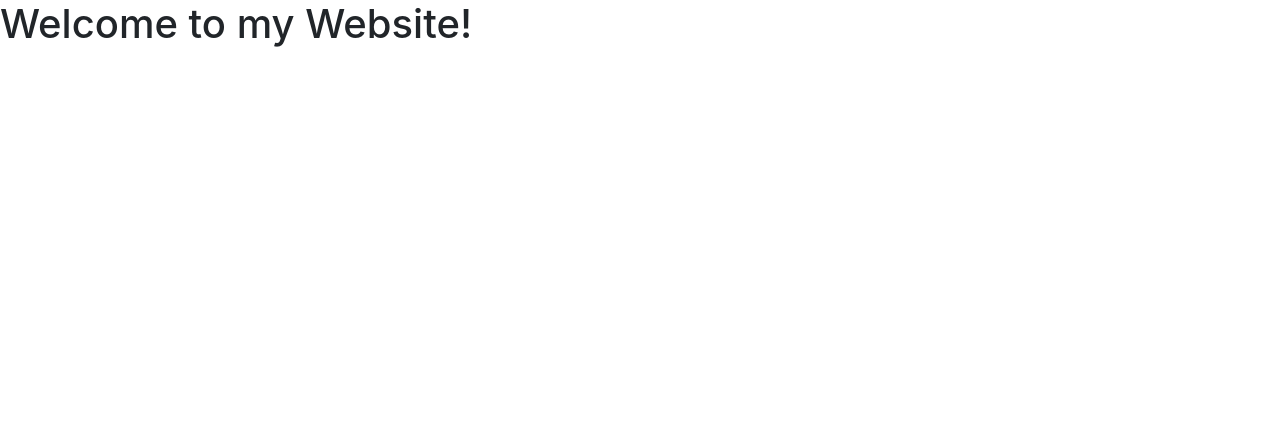
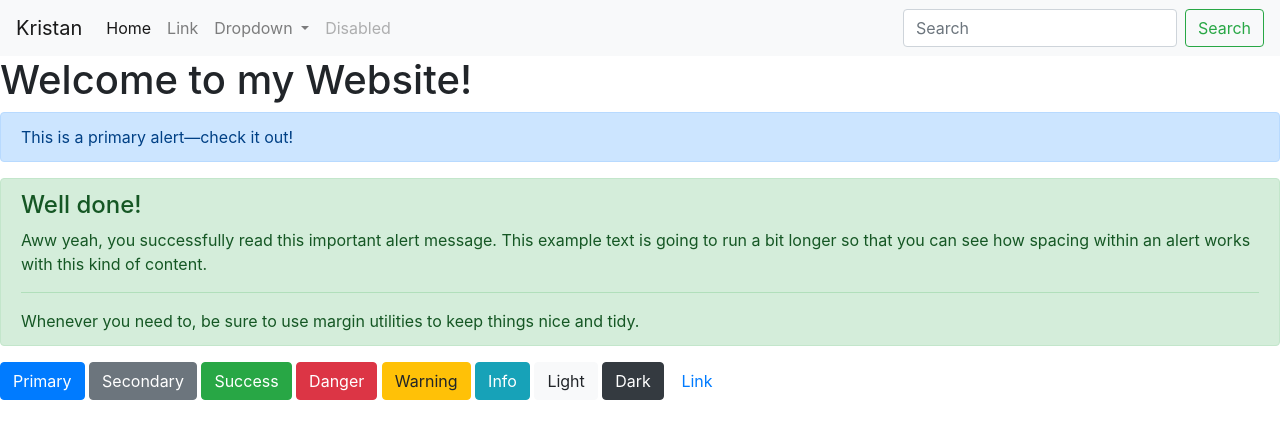
Before and after one commit to KLahora/klahora, a plain HTML site: page index.html in a window 1280 px wide. Drawn offline with nearby package versions, Linux system fonts and the light colour scheme.

Commit message:
Updated index.html
Third commit

```diff
--- a/index.html
+++ b/index.html
@@ -12,8 +12,71 @@
 
 </head>
 <body>
+  <nav class="navbar navbar-expand-lg navbar-light bg-light">
+  <a class="navbar-brand" href="#">Kristan</a>
+  <button class="navbar-toggler" type="button" data-toggle="collapse" data-target="#navbarSupportedContent" aria-controls="navbarSupportedContent" aria-expanded="false" aria-label="Toggle navigation">
+    <span class="navbar-toggler-icon"></span>
+  </button>
+
+  <div class="collapse navbar-collapse" id="navbarSupportedContent">
+    <ul class="navbar-nav mr-auto">
+      <li class="nav-item active">
+        <a class="nav-link" href="#">Home <span class="sr-only">(current)</span></a>
+      </li>
+      <li class="nav-item">
+        <a class="nav-link" href="#">Link</a>
+      </li>
+      <li class="nav-item dropdown">
+        <a class="nav-link dropdown-toggle" href="#" id="navbarDropdown" role="button" data-toggle="dropdown" aria-haspopup="true" aria-expanded="false">
+          Dropdown
+        </a>
+        <div class="dropdown-menu" aria-labelledby="navbarDropdown">
+          <a class="dropdown-item" href="#">Action</a>
+          <a class="dropdown-item" href="#">Another action</a>
+          <div class="dropdown-divider"></div>
+          <a class="dropdown-item" href="#">Something else here</a>
+        </div>
+      </li>
+      <li class="nav-item">
+        <a class="nav-link disabled" href="#">Disabled</a>
+      </li>
+    </ul>
+    <form class="form-inline my-2 my-lg-0">
+      <input class="form-control mr-sm-2" type="search" placeholder="Search" aria-label="Search">
+      <button class="btn btn-outline-success my-2 my-sm-0" type="submit">Search</button>
+    </form>
+  </div>
+</nav>
+
 
   <h1>Welcome to my Website!</h1>
+
+  <div class="alert alert-primary" role="alert">
+  This is a primary alert—check it out!
+  </div>
+
+
+  <div class="alert alert-success" role="alert">
+  <h4 class="alert-heading">Well done!</h4>
+  <p>Aww yeah, you successfully read this important alert message. This example text is going to run a bit longer so that you can see how spacing within an alert works with this kind of content.</p>
+  <hr>
+  <p class="mb-0">Whenever you need to, be sure to use margin utilities to keep things nice and tidy.</p>
+  </div>
+
+
+<button type="button" class="btn btn-primary">Primary</button>
+<button type="button" class="btn btn-secondary">Secondary</button>
+<button type="button" class="btn btn-success">Success</button>
+<button type="button" class="btn btn-danger">Danger</button>
+<button type="button" class="btn btn-warning">Warning</button>
+<button type="button" class="btn btn-info">Info</button>
+<button type="button" class="btn btn-light">Light</button>
+<button type="button" class="btn btn-dark">Dark</button>
+
+<button type="button" class="btn btn-link">Link</button>
+
+
+
 
 <script src="https://code.jquery.com/jquery-3.2.1.slim.min.js" integrity="sha384-KJ3o2DKtIkvYIK3UENzmM7KCkRr/rE9/Qpg6aAZGJwFDMVNA/GpGFF93hXpG5KkN" crossorigin="anonymous"></script>
 <script src="https://cdnjs.cloudflare.com/ajax/libs/popper.js/1.12.9/umd/popper.min.js" integrity="sha384-ApNbgh9B+Y1QKtv3Rn7W3mgPxhU9K/ScQsAP7hUibX39j7fakFPskvXusvfa0b4Q" crossorigin="anonymous"></script>
```
